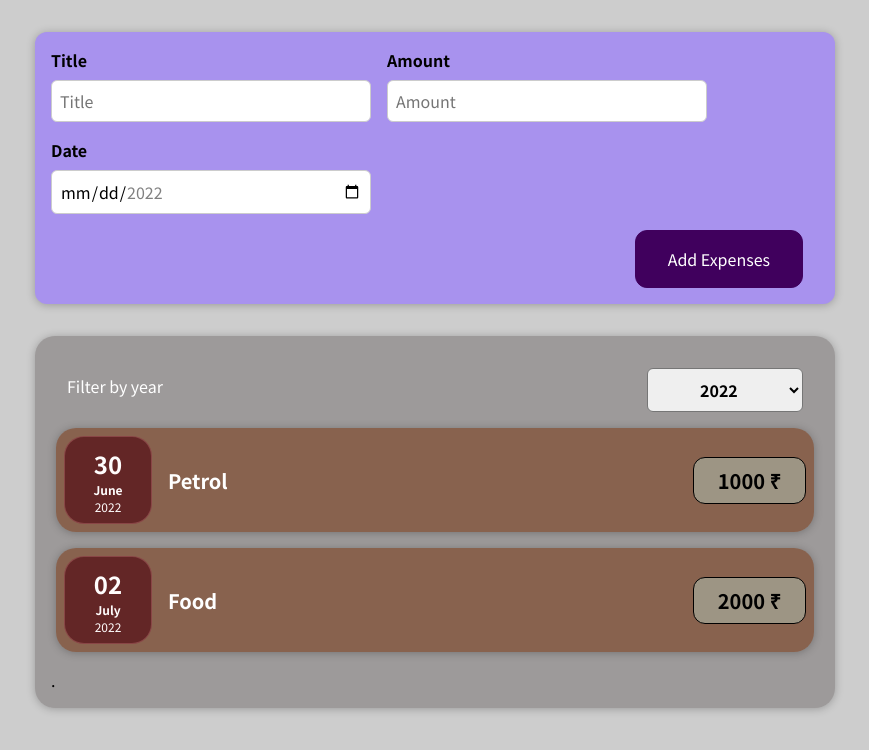
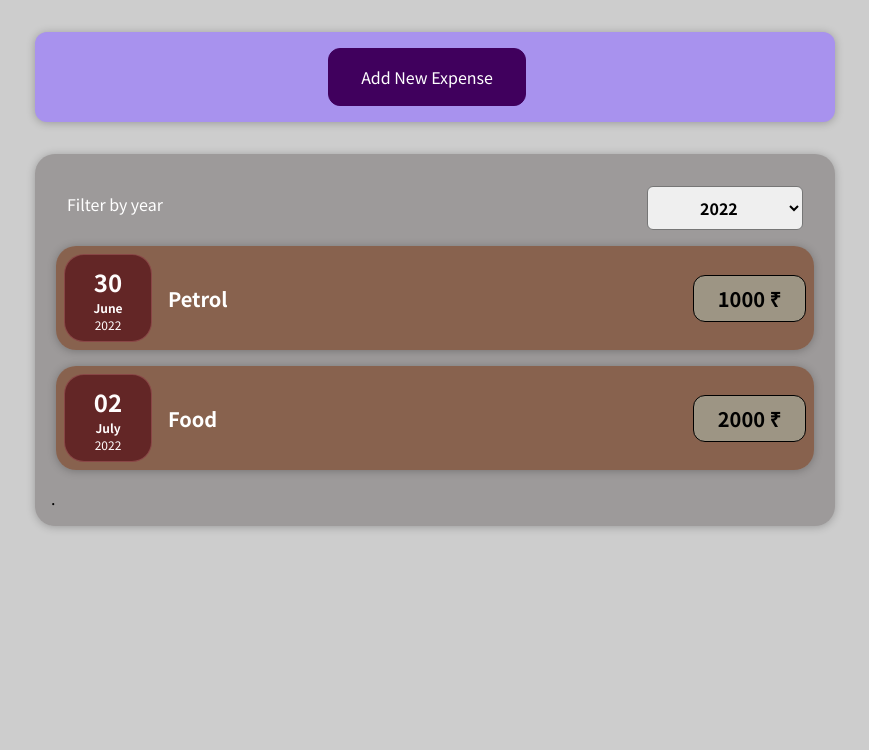
Before and after one commit to roshanwaa/React-Learn, a React (Create React App) app in the folder 01-starting-setup/: page / in a window 1280 px wide. Shown: the top 750 px of the page, without its empty margins (205-1074 px from the left). Built offline with nearby package versions, Linux system fonts and the light colour scheme.

Commit message:
add new expense Btn and cancel btn

```diff
--- a/01-starting-setup/src/Components/NewExpense/ExpenseForm.js
+++ b/01-starting-setup/src/Components/NewExpense/ExpenseForm.js
@@ -80,6 +80,9 @@ export const ExpenseForm = (props) => {
         </div>
       </div>
       <div className="new-expense__actions">
+        <button type="button" onClick={props.onCancelBtn}>
+          Cancel
+        </button>
         <button type="submit">Add Expenses</button>
       </div>
     </form>
--- a/01-starting-setup/src/Components/NewExpense/NewExpense.js
+++ b/01-starting-setup/src/Components/NewExpense/NewExpense.js
@@ -1,21 +1,39 @@
-import React from 'react';
+import React, { useState } from 'react';
 import './NewExpense.css';
 
 import { ExpenseForm } from './ExpenseForm';
 
 export const NewExpense = (props) => {
+  const [isEditing, setEditing] = useState(false);
+
   const saveExpenseDataHandler = (enterExpenseData) => {
     const expenseData = {
       ...enterExpenseData,
       id: Math.floor(Math.random() * 100).toString(),
     };
     props.onAddExpense(expenseData);
-    // console.log(expenseData);
+    setEditing(false);
+  };
+
+  const startEditingHandler = () => {
+    setEditing(true);
+  };
+
+  const stopEditingHandler = () => {
+    setEditing(false);
   };
 
   return (
     <div className="new-expense">
-      <ExpenseForm onSaveExpanseData={saveExpenseDataHandler} />
+      {!isEditing && (
+        <button onClick={startEditingHandler}>Add New Expense</button>
+      )}
+      {isEditing && (
+        <ExpenseForm
+          onSaveExpanseData={saveExpenseDataHandler}
+          onCancelBtn={stopEditingHandler}
+        />
+      )}
     </div>
   );
 };
```
Also changed, not shown: 2 other files (tests, documents, lock files or other folders).
